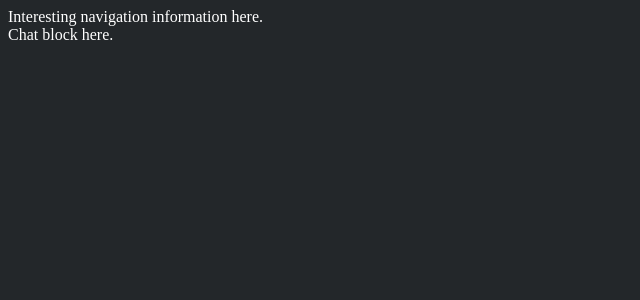
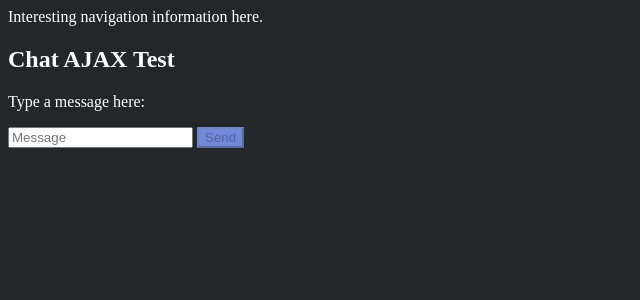
Before and after one commit to maxdemaio/Flack, a Flask app: page /chat in a window 1280 px wide. Shown: the top 300 px of the page, without its empty margins (0-640 px from the left). Run offline with Flask 2, Linux system fonts and the light colour scheme; some libraries are stand-ins or nearby versions.

Commit message:
Updated templates and styling

```diff
--- a/static/style.css
+++ b/static/style.css
@@ -2,6 +2,9 @@
 body {
   background-color: #23272a;
   color: #ffffff; }
+
+button {
+  background-color: #7289da; }
 
 #login {
   background-color: #2c2f33;
@@ -9,7 +12,5 @@ body {
   margin: auto;
   border-radius: 30px;
   text-align: center; }
-  #login button {
-    background-color: #7289da; }
 
 /*# sourceMappingURL=style.css.map */
--- a/templates/chat.html
+++ b/templates/chat.html
@@ -3,8 +3,17 @@
 
 {% block body %}
 
-<div id="chat">
-    Chat block here.
-</div>
+    <h2>Chat AJAX Test</h2>
+    <div>
+        Type a message here:
+    </div>
 
+    <ul id="posts">
+
+    </ul>
+
+    <form id="new-message">
+        <input id="message" class="input" type="text" placeholder="Message">
+        <button class="submit" type="submit">Send</button>
+    </form>
 {% endblock %}
--- a/templates/index.html
+++ b/templates/index.html
@@ -6,7 +6,8 @@
     <div id="login">
         <p>Flack Logo Here.</p>
         <form action="/chat" method="GET">
-            <button type="submit">Log in</button>
+            <input class="input" type="text" placeholder="Display Name" autocomplete="off">
+            <button class="submit" type="submit">Log in</button>
         </form>
     </div>
 
--- a/templates/layout.html
+++ b/templates/layout.html
@@ -3,6 +3,9 @@
 <head>
     <meta charset="UTF-8">
     <meta name="viewport" content="width=device-width, initial-scale=1.0">
+    <script src="/static/scripts.js" type="text/javascript"></script>
+    <script src="https://cdnjs.cloudflare.com/ajax/libs/handlebars.js/4.0.11/handlebars.min.js"></script>
+
     <link rel="stylesheet" href="/static/style.css" />
     <title>Flack - {% block title %}{% endblock %}</title>
 </head>
```
Also changed, not shown: static/sass.scss (+4 -3 lines), 1 other file.
